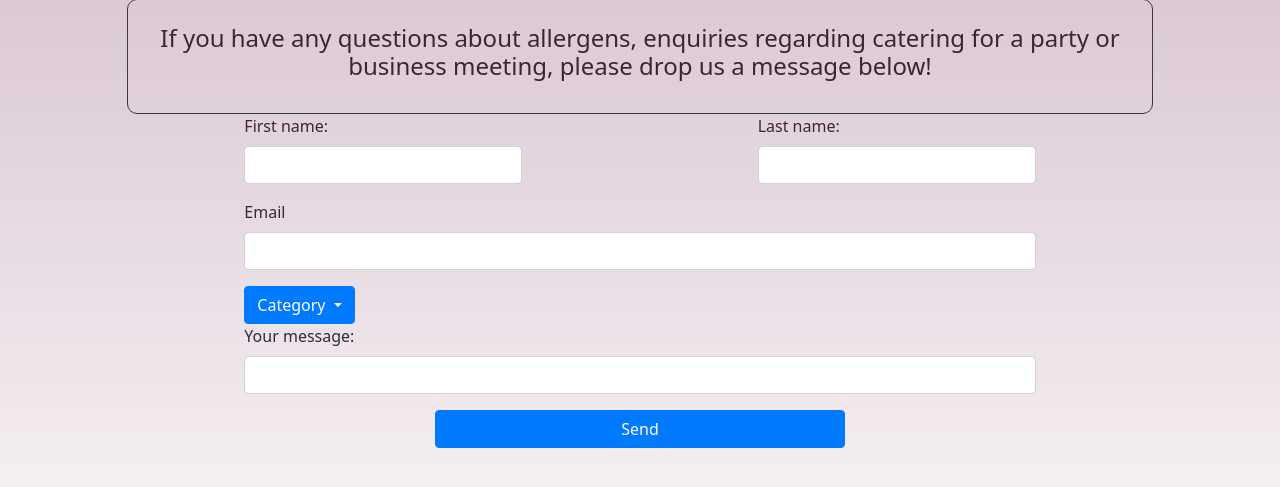
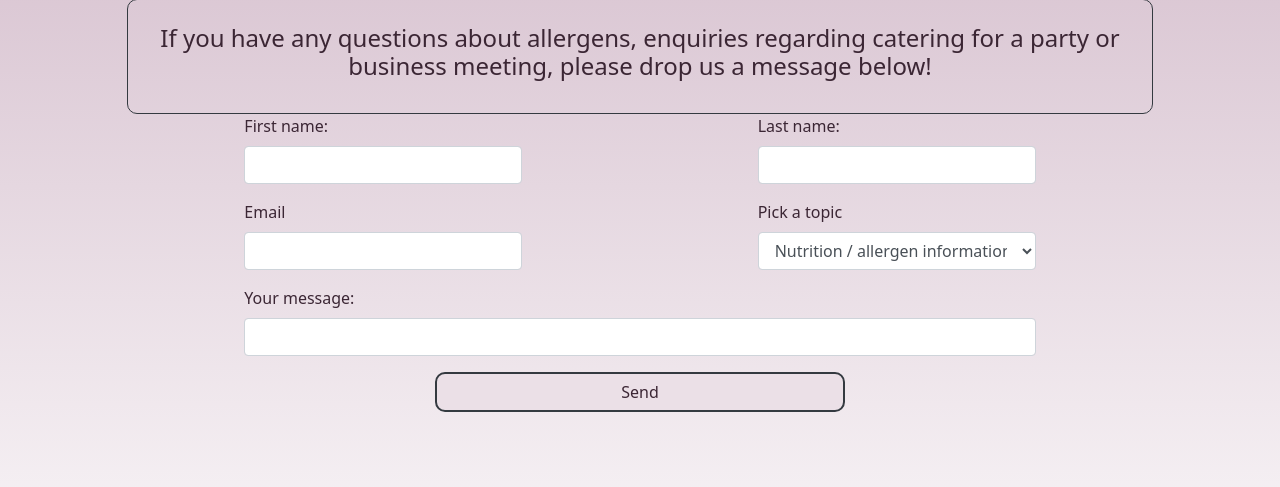
Before and after one commit to 0ctavia/restaurant, a PHP site: page /contact.html in a window 1280 px wide. Shown: the part 214-701 px from the top of the page. Run offline with PHP 8.4, Linux system fonts and the light colour scheme; some libraries are stand-ins or nearby versions; some web fonts are replaced.

Commit message:
adapted contact form

```diff
--- a/assets/css/style.css
+++ b/assets/css/style.css
@@ -72,8 +72,10 @@ body {
   body ul > li > a.active {
     background-color: #e0d6bf; }
   body #indeximages > div > div > img {
-    border-radius: 50%;
     padding: 5px; }
   body .border-dark {
     border-radius: 10px;
     border-width: 2px; }
+  body .btn-default {
+    background-color: #ebe0e7;
+    color: #3b2634; }
--- a/assets/scss/style.scss
+++ b/assets/scss/style.scss
@@ -109,7 +109,6 @@ ul > li > a.active {
     }
 
 #indeximages > div > div > img {
-        border-radius:50%;
         padding:5px;
     }
 
@@ -118,4 +117,10 @@ ul > li > a.active {
         border-radius:10px;
         border-width:2px;
     }
+.btn-default{
+    background-color:hsla(319,21%,90%,1);
+    color:hsla(319,21%,19%,1);
+
 }
+
+}
--- a/contact.html
+++ b/contact.html
@@ -38,35 +38,37 @@
                 </div>
             </div>
             <div class="row">
+                <form action="" method="" class="col-12 col-md-12">
+                <div class="row">
                     <div class="offset-2 col-8 col-md-3 form-group">
                      <label for="firstname">First name:</label>
                      <input type="text" class="form-control" id="firstname">
                  </div>
-                <div class="offset-2 col-8 col-md-3 col-md-3-pull-5 form-group">
+                 <div class="offset-2 col-8 col-md-3 form-group">
                      <label for="lastname">Last name:</label>
                      <input type="text" class="form-control" id="lastname">
                  </div>
-                <div class="offset-2 col-8 col-md-8 mr-auto form-group">
+                 <div class="offset-2 col-8 col-md-3 form-group">
                      <label for="email">Email</label>
                      <input type="email" class="form-control" id="firstname">
                  </div>
-                <div class="offset-2 col-3 col-md-3 dropdown">
-                    <button class="btn btn-primary dropdown-toggle" type="button" data-toggle="dropdown">
-                        <span class="caret"> </span> Category
-                    </button>
-                    <ul class="dropdown-menu">
-                        <li class="dropdown-item">Nutrition / allergen information</li>
-                        <li class="dropdown-item">Catering request</li>
-                        <li class="dropdown-item">Reservation</li>
-                        <li class="dropdown-item">Other</li>
-                    </ul>
+                 <div class="offset-2 col-8 col-md-3 form-group">
+                   <label for="request">Pick a topic</label>
+                     <select class="form-control" id="request">
+                      <option>Nutrition / allergen information</option>
+                      <option>Catering request</option>
+                      <option>Reservation</option>
+                      <option>Other</option>
+                     </select>
                  </div>
                  <div class="offset-2 col-8 col-md-8 mr-auto form-group">
                      <label for="message">Your message:</label>
                     <input type="text" class="form-control" id="message">
                  </div>
 
-                <div class="offset-4 col-4 col-md-4 btn btn-primary" type="button">Send</div>
+                    <div class="offset-4 col-4 col-md-4 btn btn-default border-dark" type="button">Send</div>
+                </div>
+                </form>
             </div>
         </section>
 
```
Also changed, not shown: index.html (+6 -6 lines). Lines whose indentation alone changed are shown as unchanged.
